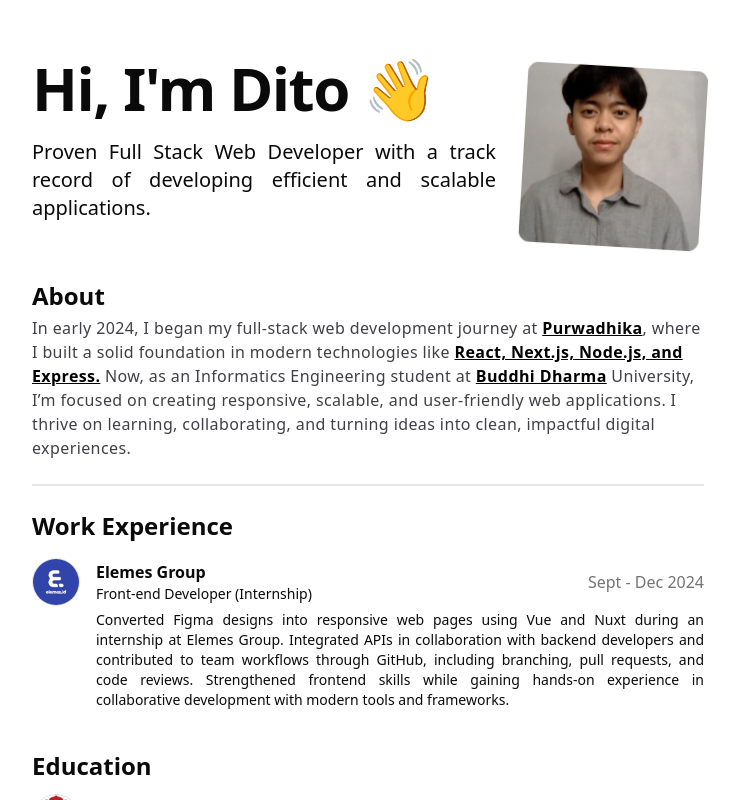
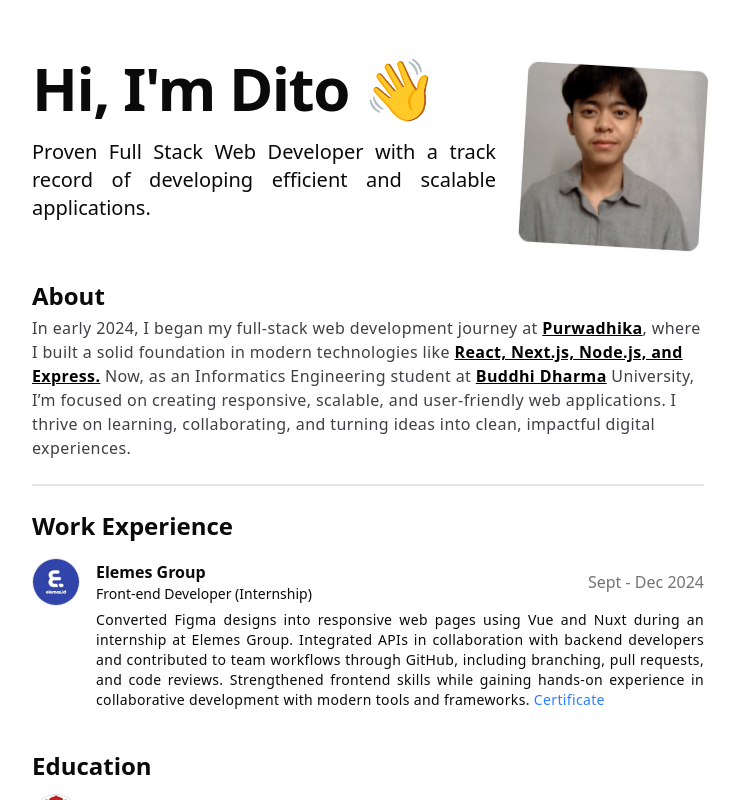
Before and after one commit to ditonatael/dito-portfolio, a Next.js app: page / in a window 1280 px wide. Both pictures are taken after a click on the button 640 px from the left and 582 px from the top of the page. Shown: the top 800 px of the page, without its empty margins (272-1011 px from the left). Built offline with nearby package versions, Linux system fonts and the light colour scheme.

Commit message:
feat: Work experience certificate

```diff
--- a/src/components/WorkExperience/index.tsx
+++ b/src/components/WorkExperience/index.tsx
@@ -6,6 +6,7 @@
   AccordionItem,
   AccordionTrigger,
 } from "~/components/ui/accordion";
+import Link from "next/link";
 
 export default function WorkExperience() {
   return (
@@ -42,7 +43,7 @@
               </div>
             </div>
           </AccordionTrigger>
-          <AccordionContent className="pl-16 text-justify tra">
+          <AccordionContent className="pl-16 text-justify tracking-wide">
             Converted Figma designs into responsive web pages using Vue and Nuxt
             during an internship at Elemes Group. Integrated APIs in
             collaboration with backend developers and contributed to team
@@ -50,6 +51,15 @@
             code reviews. Strengthened frontend skills while gaining hands-on
             experience in collaborative development with modern tools and
             frameworks.
+            <Link
+              href={
+                "https://drive.google.com/file/d/11DdZOlRcDieKdDXFg8j8Cqg0UM3sUv3b/view?usp=drive_link"
+              }
+              target="_blank"
+              className="text-blue-500 hover:underline pl-1"
+            >
+              Certificate
+            </Link>
           </AccordionContent>
         </AccordionItem>
       </Accordion>
```
